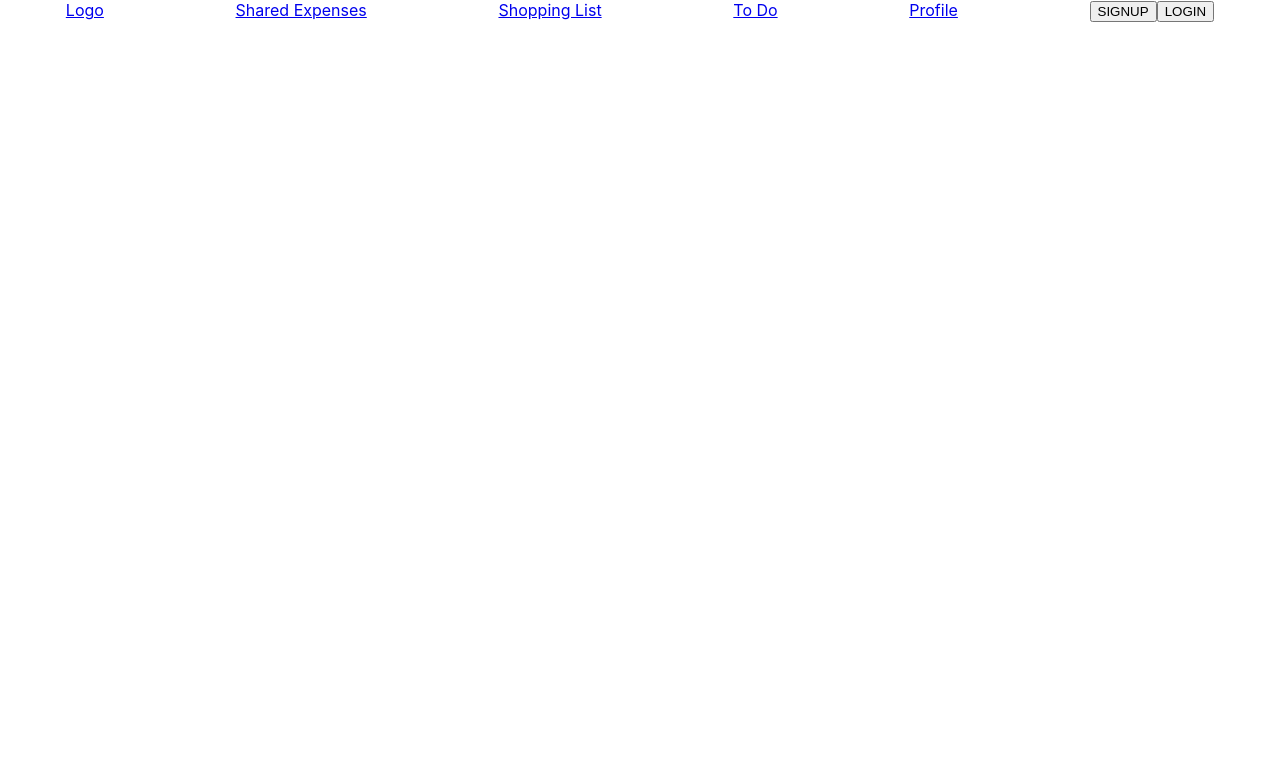
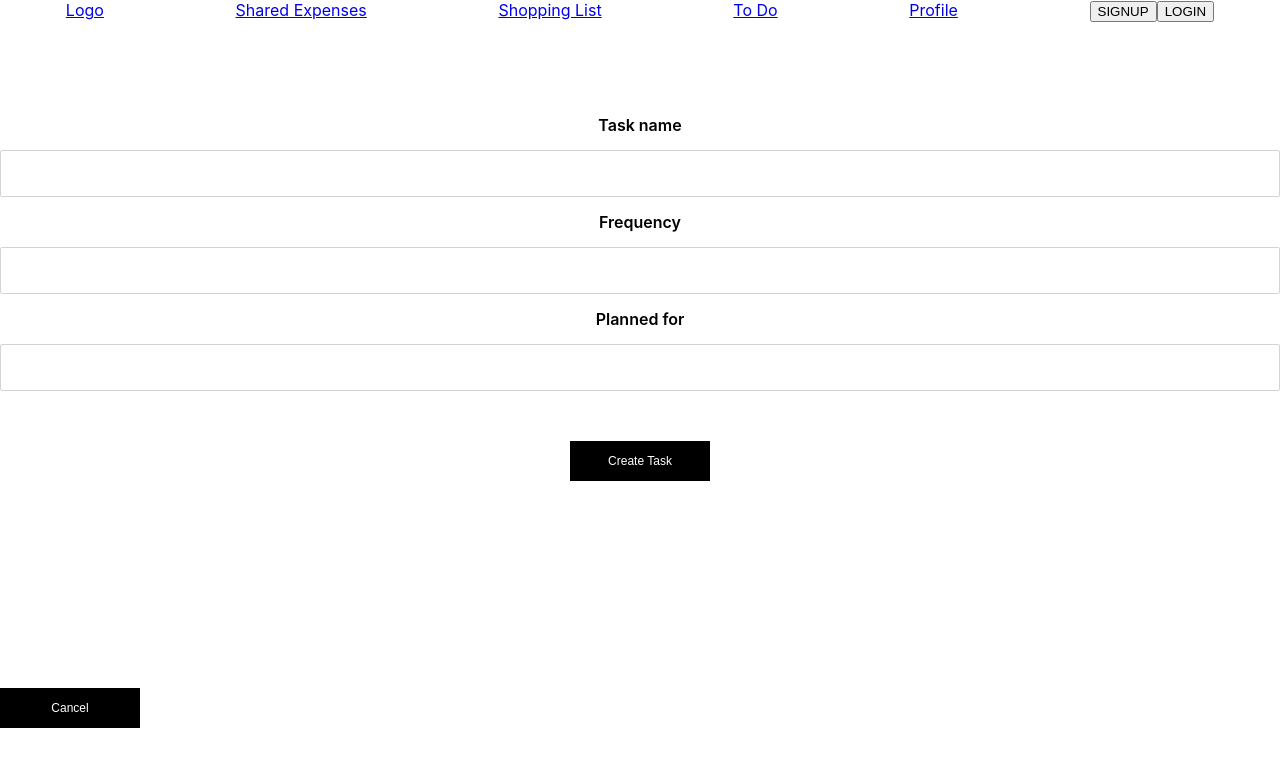
Before and after one commit to yaiza-aragonessoria/mynest, a React (Create React App) app in the folder frontend/: page /add-task in a window 1280 px wide. Shown: the top 766 px of the page. Built offline with nearby package versions, Linux system fonts and the light colour scheme.

Commit message:
board of chores in progress

```diff
--- a/frontend/src/App.js
+++ b/frontend/src/App.js
@@ -5,6 +5,8 @@ import Shoppinglist from './pages/ShoppingList/ShoppingList';
 import Login from "./pages/Login/Login";
 import Header from "./components/Header/Header";
 import Home from "./pages/Home/Home";
+import CreateTask from './components/CreateTask';
+import Tasks from './pages/Tasks';
 
 
 function App() {
@@ -15,6 +17,9 @@ function App() {
                 <Route path='/' element={<Home/>}/>
                 <Route path="/shoppinglist" element={<Shoppinglist/>}/>
                 <Route path="/login" element={<Login/>}/>
+                <Route path="/to-do" element={<Tasks/>}/>
+                <Route path="/add-task" element={<CreateTask/>}/>
+
             </Routes>
 
         </div>);
--- a/frontend/src/api/myNest.js
+++ b/frontend/src/api/myNest.js
@@ -1,5 +1,5 @@
 import axios from 'axios';
 
 export default axios.create({
-    baseURL: 'https://domain-name/backend/api'
-})
+    baseURL: 'https://mynest.propulsion-learn.ch/backend/api/'
+});
--- /dev/null
+++ b/frontend/src/components/CreateTask/CreateTask.styled.js
@@ -0,0 +1,42 @@
+import styled from "styled-components"
+
+export const CreateTaskPage = styled.div`
+display: flex;
+flex-direction: column;
+height: 98vh;
+justify-content: space-around;
+
+
+button {
+        width: 140px;
+        height: 40px;
+        background:black;
+        font-size: 12px;
+        color: white;
+        border: none;
+        cursor: pointer;
+        margin-top: 50px;
+    }
+`
+export const FormField = styled.div`
+
+    display: flex;
+    flex-direction: column;
+
+
+    label, select {
+            font-weight: 600;
+            color: black;
+            padding: 15px 0px;
+    }
+
+    input {
+            height: 100%;
+            flex-grow: 1;
+            border-radius: 2px;
+            border: 1px solid lightgray;
+            padding: 15px;
+    }
+
+
+`;
--- /dev/null
+++ b/frontend/src/components/CreateTask/index.js
@@ -0,0 +1,89 @@
+import axios from 'axios';
+import React, { useState, useEffect } from "react"
+import { useNavigate } from "react-router-dom"
+import { CreateTaskPage, FormField } from './CreateTask.styled';
+
+
+const CreateTask = () => {
+  const navigate = useNavigate();
+  const goToHomePage = () => {
+    navigate("/to-do");
+  };
+  const access = localStorage.getItem("access");
+  const [isLoggedIn, setIsLoggedIn] = useState(false);
+  useEffect(() => {
+    if (access) setIsLoggedIn(true);
+    else setIsLoggedIn(false)
+
+  }, [access])
+  const config = {
+    method: "POST",
+    headers: {
+      Authorization: `Bearer ${access}`,
+    },
+  }
+
+
+  const [task, setTask] = useState({
+    name: '',
+    frequency: '',
+    planned: '',
+  });
+
+  const handleChange = (event) => {
+    setTask({ ...task, [event.target.name]: event.target.value });
+  };
+
+
+  const handleSubmit = event => {
+    event.preventDefault();
+
+    axios.post('https://mynest.propulsion-learn.ch/backend/api/tasks/home/', task, config)
+      .then(response => {
+        console.log(response);
+        if (response.status === 201) navigate("/");
+
+      })
+      .catch(error => {
+        console.log(error);
+
+      });
+  }
+  return (
+    <CreateTaskPage>
+      <form onSubmit={handleSubmit}>
+        <FormField>
+          <label for=''>Task name</label>
+          <input
+            type="text"
+            name="name"
+            value={task.name}
+            onChange={handleChange}
+          />
+        </FormField>
+        <FormField>
+          <label for=''>Frequency</label>
+          <input
+            type="text"
+            name="frequency"
+            value={task.frequency}
+            onChange={handleChange}
+          />
+        </FormField>
+        <FormField>
+          <label for=''>Planned for</label>
+          <input
+            type="text"
+            name="planned"
+            value={task.planned}
+            onChange={handleChange}
+          />
+        </FormField>
+        <button type="submit">Create Task</button>
+      </form>
+      <button onClick={goToHomePage} >Cancel</button>
+    </CreateTaskPage>
+  );
+};
+
+export default CreateTask
--- /dev/null
+++ b/frontend/src/components/Task/Task.styled.js
@@ -0,0 +1,28 @@
+import styled from "styled-components";
+
+export const TaskContainer = styled.div`
+display: flex;
+border: 1px solid black;
+justify-content: space-around;
+width: 80%;
+align-items: center;
+height: 100px;
+margin-right: 35px;
+
+`
+
+export const Button = styled.div`
+display: flex;
+flex-direction: column;
+justify-content: space-around;
+width: 60px;
+height: 20px;
+color: white;
+border: none;
+cursor: pointer;
+gap: 15px;
+
+
+
+
+`
--- /dev/null
+++ b/frontend/src/components/Task/index.js
@@ -0,0 +1,49 @@
+import { TaskContainer, Button } from "./Task.styled";
+import { useState } from "react";
+import api from "../../api/myNest";
+
+
+const Task = ({ name, status, assignee, id }) => {
+  const [currentStatus, setCurrentStatus] = useState(status);
+  const access = localStorage.getItem("access");
+  const config = {
+    method: "PATCH",
+    headers: {
+      Authorization: `Bearer ${access}`,
+    },
+    data: {
+      status: currentStatus === 'TO DO' ? 'TD' : currentStatus === 'IN PROGRESS' ? 'IP' : 'DO',
+    },
+  };
+
+  const handleClick = async () => {
+    if (currentStatus === "TO DO") {
+      setCurrentStatus("IN PROGRESS");
+      await api.patch(`/tasks/${id}`, config);
+    } else if (currentStatus === "IN PROGRESS") {
+      setCurrentStatus("DONE");
+      await api.patch(`/tasks/${id}`, config);
+    }
+  };
+
+
+
+  return (
+    <TaskContainer>
+      <p>{name}</p>
+      <p>{currentStatus}</p>
+      <p>{assignee}</p>
+      <Button>
+        {currentStatus !== "DONE" && (
+          <button type="submit" onClick={handleClick}>
+            {currentStatus === "TO DO" ? "START" : "DONE"}
+          </button>
+        )}
+        <button type="submit">EDIT</button>
+      </Button>
+    </TaskContainer>
+  );
+};
+export default Task;
+
+// ? 'TD' : currentStatus === 'IN PROGRESS' ? 'IP' : 'DO',
--- /dev/null
+++ b/frontend/src/pages/Tasks/Tasks.styled.js
@@ -0,0 +1,33 @@
+import styled from "styled-components";
+
+export const TasksContainer = styled.div`
+display: flex;
+flex-direction: column;
+gap:15px;
+align-items: center;
+margin-top: 100px;
+width: 100vw;
+margin-right: 50px;
+
+
+
+`
+
+export const TopPage = styled.div`
+margin-top: 40px;
+
+button {
+    position: relative;
+    left: 500px;
+    top: 5px;
+}
+
+input {
+    width: 400px;
+    height: 20px;
+    margin-top: 20px ;
+}
+
+
+
+`
--- /dev/null
+++ b/frontend/src/pages/Tasks/index.js
@@ -0,0 +1,76 @@
+import api from "../../api/myNest";
+import React, { useState, useEffect } from "react"
+import Task from "../../components/Task"
+import { TasksContainer, TopPage } from "./Tasks.styled";
+import { useNavigate } from "react-router-dom"
+
+const Tasks = () => {
+    const navigate = useNavigate();
+    const goToCreateTask = () => {
+      navigate("/add-task");
+    };
+    const [tasks, setTasks] = useState([]);
+    const access = localStorage.getItem("access");
+    const config = {
+        method: "GET",
+        headers: {
+            Authorization: `Bearer ${access}`,
+        },
+    }
+    const fetchTasks = async () => {
+        try {
+            const response = await api.get("/tasks/home/month", config);
+            setTasks(response.data);
+        } catch (error) {
+            console.log(error.response);
+        }
+    };
+
+    console.log(tasks);
+
+    useEffect(() => {
+        fetchTasks();
+    }, []);
+
+    const sortTasks = (tasks) => {
+      return tasks.sort((a, b) => {
+          if (a.status === "TD") return -1;
+          if (b.status === "TD") return 1;
+          if (a.status === "DO") return 1;
+          if (b.status === "DO") return -1;
+          return 0;
+      });
+  };
+
+
+
+
+
+    return (
+        <>
+        <TopPage>
+          <h1>TASK BOARD OF THE MONTH</h1>
+        <form>
+        <input
+          type="text"
+          placeholder="Search task..."/>
+        </form>
+        <button onClick={goToCreateTask}>+ Add Task</button>
+        </TopPage>
+        <TasksContainer>
+        {sortTasks(tasks).map(task => (
+            <Task
+              key={task.id}
+              name={task.name}
+              status={task.status === 'TD' ? 'TO DO' : task.status === 'DO' ? 'DONE' : 'IN PROGRESS'}
+              assignee={task.assignee}
+              id={task.id}
+            />
+          ))}
+        </TasksContainer>
+        </>
+    );
+
+};
+
+export default Tasks;
```
